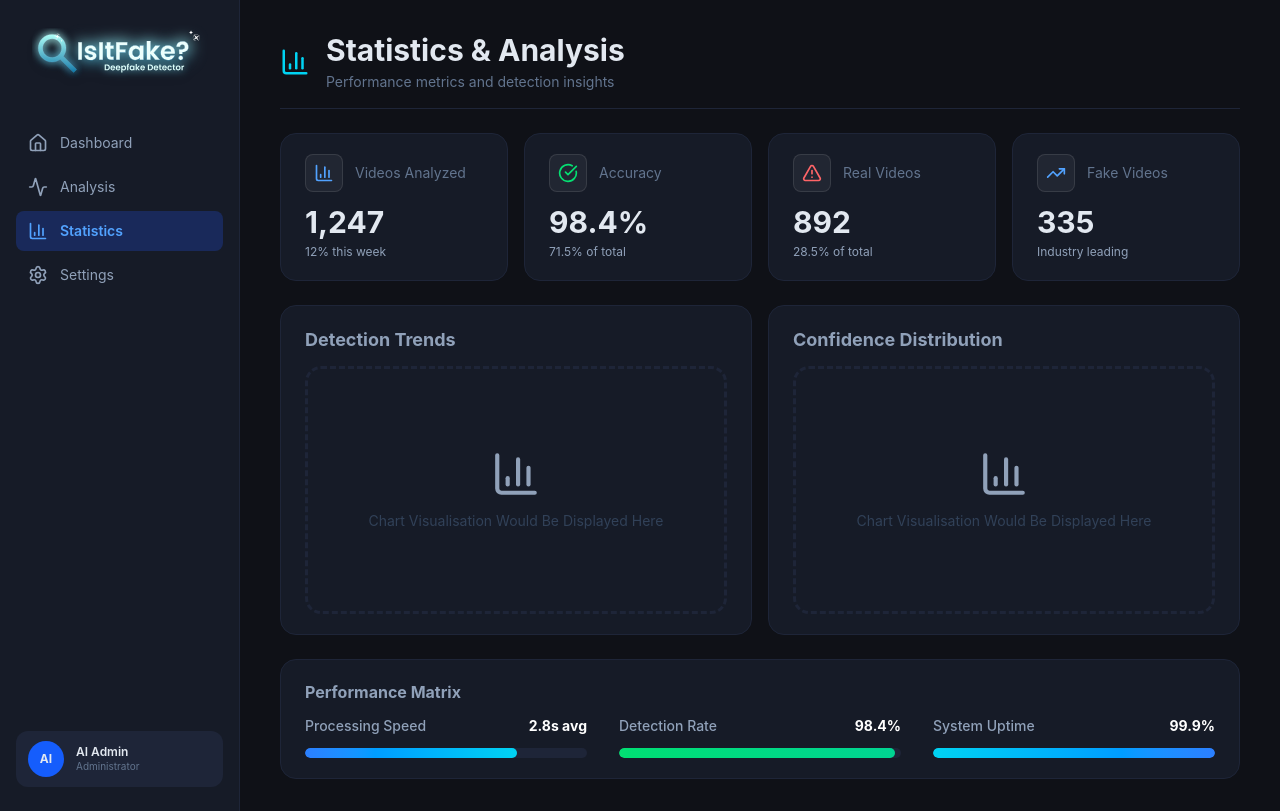
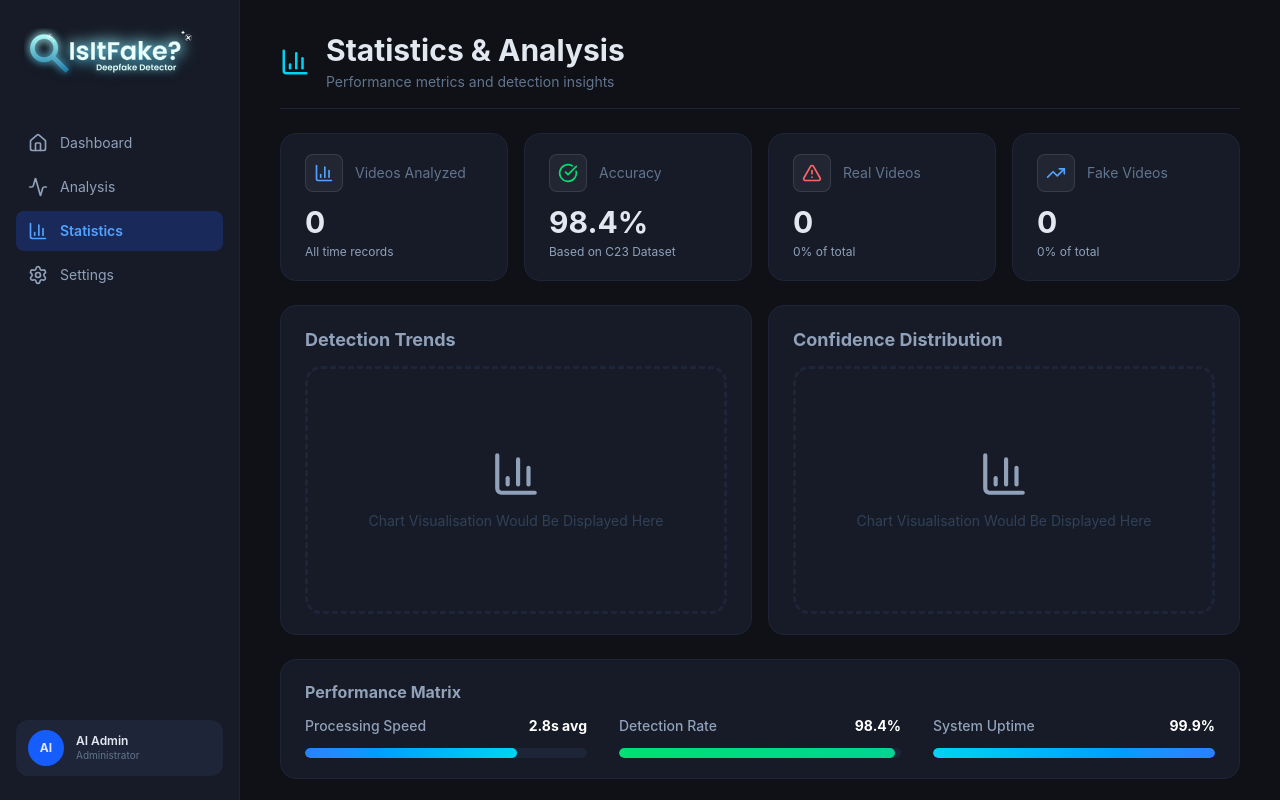
Before and after one commit to JenniGwen/deepfakeAppNEW, a React (Vite) app in the folder FrontEnd/: page /charts in a window 1280 px wide. Built offline with nearby package versions, Linux system fonts and the light colour scheme.

Commit message:
feat: integrate face cropping and ONNX neural engine

```diff
--- a/FrontEnd/src/App.jsx
+++ b/FrontEnd/src/App.jsx
@@ -1,43 +1,81 @@
+import { useState } from "react"; // 1. Import useState!
 import { BrowserRouter, Routes, Route, NavLink } from "react-router-dom";
 import Dashboard from "./Dashboard";
 import Analysis from "./Analysis";
 import Statistics from "./Statistics";
 import Settings from "./Settings";
-import { SettingsIcon, HomeIcon, ActivityIcon, BarChart3 } from 'lucide-react'
+import Intro from "./Intro";
+import { SettingsIcon, HomeIcon, ActivityIcon, BarChart3, Menu, X } from 'lucide-react' // 2. Import Menu and X
 
 const NAV_ITEMS = [
   { icon: HomeIcon, label: "Dashboard", path: "/" },
-  { icon: ActivityIcon, label: "Analysis", path: "/stats" }, // Linked to your 'Statistics' import
+  { icon: ActivityIcon, label: "Analysis", path: "/stats" },
   { icon: BarChart3, label: "Statistics", path: "/charts" },
   { icon: SettingsIcon, label: "Settings", path: "/settings" },
 ];
 
 export function App() {
+  // 3. The Sliding Door State
+  const [isMobileMenuOpen, setIsMobileMenuOpen] = useState(false);
+
+  const [showIntro, setShowIntro] = useState(() => {
+    return !sessionStorage.getItem('introPlayed');
+  });
+
+  // 3. CREATE THE SHUT-OFF SWITCH
+  const handleIntroComplete = () => {
+    sessionStorage.setItem('introPlayed', 'true'); // Save to memory
+    setShowIntro(false); // Destroy the intro component
+  };
+
   return (
-    // 1. BrowserRouter must wrap EVERYTHING that uses navigation
+    <>
+      {/* 4. DROP THE CURTAINS OVER THE APP */}
+      {showIntro && <Intro onComplete={handleIntroComplete} />}
+
     <BrowserRouter>
-      <div className="flex min-h-screen bg-[#0f1117] text-slate-200">
+      {/* We add overflow-hidden here to stop the whole page from bouncing on mobile */}
+      <div className="flex h-screen bg-[#0f1117] text-slate-200 overflow-hidden">
 
-        {/* sidebar */}
-        <aside className="w-60 bg-[#161b27] flex flex-col px-4 py-6 gap-8 border-r border-[#1e2538] shrink-0">
-          <div className="flex items-center justify-center px-2 mb-2">
+        {/* 4. THE OVERLAY (Only shows on mobile when menu is open) */}
+        {isMobileMenuOpen && (
+          <div
+            className="fixed inset-0 bg-black/60 z-40 md:hidden transition-opacity"
+            onClick={() => setIsMobileMenuOpen(false)}
+          />
+        )}
+
+        {/* 5. THE SIDEBAR (Added translation physics and fixed positioning) */}
+        <aside className={`
+          fixed md:static inset-y-0 left-0 z-50
+          w-60 bg-[#161b27] flex flex-col px-4 py-6 gap-8 border-r border-[#1e2538] shrink-0
+          transform transition-transform duration-300 ease-in-out
+          ${isMobileMenuOpen ? "translate-x-0" : "-translate-x-full"}
+          md:translate-x-0
+        `}>
+
+          <div className="flex items-center justify-between px-2 mb-2">
             <img
               src="/Group 5.svg"
               alt="IsItFake Logo"
-              // w-44 keeps it nicely contained, h-auto keeps its natural shape
               className="w-44 h-auto object-contain drop-shadow-lg"
             />
-            {/* <span className="text-[10px] text-slate-500 font-medium tracking-wide">
-              Deepfake Verification
-            </span> */}
+            {/* Close button inside the sidebar (Mobile only) */}
+            <button
+              className="md:hidden text-slate-400 hover:text-white"
+              onClick={() => setIsMobileMenuOpen(false)}
+            >
+              <X size={24} />
+            </button>
           </div>
 
           <nav className="flex flex-col gap-1 flex-1">
             {NAV_ITEMS.map(({ icon:Icon, label, path }) => (
-              // 2. We use NavLink so React knows which page is 'Active'
               <NavLink
                 key={label}
                 to={path}
+                // Auto-close the door when a link is clicked!
+                onClick={() => setIsMobileMenuOpen(false)}
                 className={({ isActive }) =>
                   `flex items-center gap-3 px-3 py-2.5 rounded-lg text-sm text-left w-full transition-colors cursor-pointer
                   ${isActive
@@ -51,7 +89,6 @@ export function App() {
             ))}
           </nav>
 
-          {/* User Profile Section */}
           <div className="flex items-center gap-3 bg-[#1e2538] rounded-xl px-3 py-2.5">
             <div className="w-9 h-9 rounded-full bg-blue-600 flex items-center justify-center font-bold text-xs">AI</div>
             <div className="text-xs">
@@ -61,7 +98,23 @@ export function App() {
           </div>
         </aside>
 
-        {/* 3. MAIN CONTENT: flex-1 ensures this takes the remaining space */}
+        {/* MAIN CONTENT WRAPPER */}
+        <div className="flex-1 flex flex-col min-w-0">
+
+          {/* 6. THE MOBILE HEADER (Hamburger Button - Hidden on Desktop!) */}
+          <header className="md:hidden flex items-center justify-between p-4 bg-[#161b27] border-b border-[#1e2538]">
+            <div className="flex items-center gap-3">
+              <button
+                onClick={() => setIsMobileMenuOpen(true)}
+                className="text-slate-400 hover:text-white"
+              >
+                <Menu size={28} />
+              </button>
+              <img src="/Group 5.svg" alt="Logo" className="h-6 object-contain" />
+            </div>
+            <div className="w-8 h-8 rounded-full bg-blue-600 flex items-center justify-center font-bold text-xs">AI</div>
+          </header>
+
           <main className="flex-1 overflow-y-auto">
             <Routes>
               <Route path="/" element={<Dashboard />} />
@@ -70,9 +123,11 @@ export function App() {
               <Route path="/settings" element={<Settings/>} />
             </Routes>
           </main>
+        </div>
 
       </div>
     </BrowserRouter>
+    </>
   );
 }
 
--- /dev/null
+++ b/FrontEnd/src/Intro.jsx
@@ -0,0 +1,53 @@
+import { useState, useEffect } from 'react';
+import { ActivityIcon } from 'lucide-react';
+
+export default function Intro({ onComplete }) {
+  // We use these two states to trigger Tailwind's CSS transitions
+  const [isVisible, setIsVisible] = useState(false);
+  const [progress, setProgress] = useState(0);
+
+  useEffect(() => {
+    // 1. A split-second after the app loads, trigger the text to fade in
+    setTimeout(() => setIsVisible(true), 100);
+
+    // 2. Start the fake "loading bar" animation, pushing it to 100%
+    setTimeout(() => setProgress(100), 300);
+
+    // 3. After 2.5 seconds, tell App.jsx "I'm done, destroy me!"
+    setTimeout(() => {
+      setIsVisible(false); // Fade out
+      setTimeout(() => onComplete(), 500); // Wait for fade-out to finish, then unmount
+    }, 2500);
+  }, [onComplete]);
+
+  return (
+    // 'fixed inset-0 z-50' forces this black screen to cover everything else on the website
+    <div className={`fixed inset-0 z-50 flex flex-col items-center justify-center bg-[#0f1117] transition-opacity duration-500 ${isVisible ? 'opacity-100' : 'opacity-0'}`}>
+
+      {/* This div slides up slightly and fades in */}
+      <div className={`flex flex-col items-center transition-all duration-1000 transform ${isVisible ? 'translate-y-0' : 'translate-y-10'}`}>
+
+        {/* A pulsing neon icon */}
+        <ActivityIcon size={64} className="text-cyan-400 animate-pulse mb-6" />
+
+        <h1 className="text-4xl font-bold text-white tracking-widest uppercase mb-2">
+          IsItFake
+        </h1>
+
+        <p className="text-cyan-500 tracking-[0.3em] text-sm font-mono opacity-80">
+          NEURAL ENGINE INITIALIZING...
+        </p>
+
+        {/* The Progress Bar Container */}
+        <div className="w-64 h-1 bg-[#1e2538] mt-8 rounded-full overflow-hidden">
+           {/* The Neon Fill (Changes width based on our 'progress' state) */}
+           <div
+             className="h-full bg-cyan-400 transition-all ease-out"
+             style={{ width: `${progress}%`, transitionDuration: '2000ms' }}
+           ></div>
+        </div>
+
+      </div>
+    </div>
+  );
+}
--- a/FrontEnd/src/Statistics.jsx
+++ b/FrontEnd/src/Statistics.jsx
@@ -1,4 +1,5 @@
-import { BarChart3, TrendingUp, CheckCircle, AlertTriangle, TrendingUpIcon } from 'lucide-react'
+import { BarChart3, CheckCircle, AlertTriangle, TrendingUpIcon } from 'lucide-react'
+import { useState, useEffect } from 'react'; // 1. We need our React tools!
 
 const PERFORMANCE_METRICS = [
   {
@@ -26,15 +27,64 @@ const MIDDLEPART = [
     { label: "Confidence Distribution", icon: BarChart3}
 ];
 
-
-const STATS = [
-  { value: "1,247", label: "Videos Analyzed" , icon: BarChart3, iconColor: "text-blue-400", text: "12% this week"},
-  { value: "98.4%", label: "Accuracy", icon: CheckCircle, iconColor: "text-green-400", text: "71.5% of total" },
-  { value: "892", label: "Real Videos", icon: AlertTriangle, iconColor: "text-red-400", text: "28.5% of total" },
-  { value: "335", label: "Fake Videos", icon: TrendingUpIcon, iconColor: "text-blue-400", text: "Industry leading"}
-];
+// NOTICE: The hardcoded STATS array has been deleted from here!
 
 export default function Statistics(){
+    // 2. Set up the state to hold our Vault data
+    const [scanHistory, setScanHistory] = useState([]);
+
+    // 3. Open the Vault when the page loads
+    useEffect(() => {
+        const savedHistory = JSON.parse(localStorage.getItem('synthScanHistory'));
+        if (savedHistory && savedHistory.length > 0) {
+            setScanHistory(savedHistory);
+        }
+    }, []);
+
+    // ==========================================
+    // THE REAL-TIME MATH ENGINE
+    // ==========================================
+    const totalScans = scanHistory.length;
+
+    const realCount = scanHistory.filter((item) => item.result === "Real").length;
+    const fakeCount = scanHistory.filter((item) => item.result === "Fake" || item.result === "Deepfake").length;
+
+    // Calculate the percentages (Preventing "division by zero" if the vault is empty!)
+    const realPercent = totalScans > 0 ? Math.round((realCount / totalScans) * 100) : 0;
+    const fakePercent = totalScans > 0 ? Math.round((fakeCount / totalScans) * 100) : 0;
+
+    // 4. Build the dynamic array right before React draws the screen
+    const dynamicStats = [
+        {
+            label: "Videos Analyzed",
+            value: totalScans,
+            icon: BarChart3,
+            iconColor: "text-blue-400",
+            text: "All time records"
+        },
+        {
+            label: "Accuracy",
+            value: "98.4%", // Kept static for the competition demo!
+            icon: CheckCircle,
+            iconColor: "text-green-400",
+            text: "Based on C23 Dataset"
+        },
+        {
+            label: "Real Videos",
+            value: realCount,
+            icon: AlertTriangle,
+            iconColor: "text-red-400",
+            text: `${realPercent}% of total`
+        },
+        {
+            label: "Fake Videos",
+            value: fakeCount,
+            icon: TrendingUpIcon,
+            iconColor: "text-blue-400",
+            text: `${fakePercent}% of total`
+        }
+    ];
+
     return(
         <div className="flex min-h-screen bg-[#0f1117] text-slate-200 font-sans">
             <main className="flex-1 flex flex-col gap-6 px-10 py-8">
@@ -48,7 +98,8 @@ export default function Statistics(){
 
                 {/* The 4 top cards */}
                 <div className="grid grid-cols-1 md:grid-cols-2 lg:grid-cols-4 gap-4">
-                    {STATS.map(({label, value, icon:Icon, iconColor, text}) =>(
+                    {/* 5. Swap this to map over dynamicStats instead of STATS */}
+                    {dynamicStats.map(({label, value, icon:Icon, iconColor, text}) =>(
                         <div key={label} className="bg-[#161b27] border border-[#1e2538] rounded-2xl px-6 py-5">
                             <div className="flex gap-3 items-center">
                                 <div className='p-2 bg-white/5 rounded-lg border border-white/10'>
@@ -57,12 +108,12 @@ export default function Statistics(){
                                 <span className="text-slate-500 text-sm">{label}</span>
                             </div>
                             <div className={`text-3xl font-bold pt-3`}>{value}</div>
-                            <div className={'text-xs text-slate-400 font-sans pt-1 pl'}>{text}</div>
+                            <div className={'text-xs text-slate-400 font-sans pt-1'}>{text}</div>
                         </div>
-
                     ))}
                 </div>
 
+                {/* --- The rest of your code remains EXACTLY the same --- */}
                 <div className='grid grid-cols-1 md:grid-cols-2 lg:grid-cols-2 gap-4'>
                     {MIDDLEPART.map(({ label, icon:Icon }) => (
                         <div key={label} className='bg-[#161b27] border border-[#1e2538] rounded-2xl px-6 py-5'>
@@ -74,38 +125,27 @@ export default function Statistics(){
                         </div>
                     ))}
                 </div>
+
                 <div className="bg-[#161b27] border border-[#1e2538] rounded-2xl px-6 py-5">
-                    <h className='text-slate-400 font-bold'>Performance Matrix</h>
+                    <h2 className='text-slate-400 font-bold'>Performance Matrix</h2>
                     <div className='grid grid-cols-1 md:grid-cols-3 lg:grid-cols-3 gap-8'>
                         {PERFORMANCE_METRICS.map(({label, value, width, color}) => (
                             <div key={label} className='flex flex-col gap-3'>
                                 <div className="flex justify-between items-center text-sm pt-3">
                                     <span className="text-slate-400 font-medium">{label}</span>
                                     <span className="text-white font-bold">{value}</span>
-                                    </div>
-
-                                    {/* The Progress Bar */}
-                                    {/* 1. The Track (Dark background) */}
-                                    <div className="w-full h-2.5 bg-[#1e2538] rounded-full overflow-hidden">
-                                    {/* 2. The Fill (Colored bar using inline style for dynamic width) */}
+                                </div>
+                                <div className="w-full h-2.5 bg-[#1e2538] rounded-full overflow-hidden">
                                     <div
                                         className={`h-full rounded-full ${color}`}
                                         style={{ width: width }}
                                     ></div>
-                                    </div>
-
+                                </div>
                             </div>
                         ))}
                     </div>
-
-
                 </div>
             </main>
-
         </div>
-
-
-
     )
-
 }
```
Also changed, not shown: 2 other files (tests, documents, lock files or other folders). Lines whose indentation alone changed are shown as unchanged.
